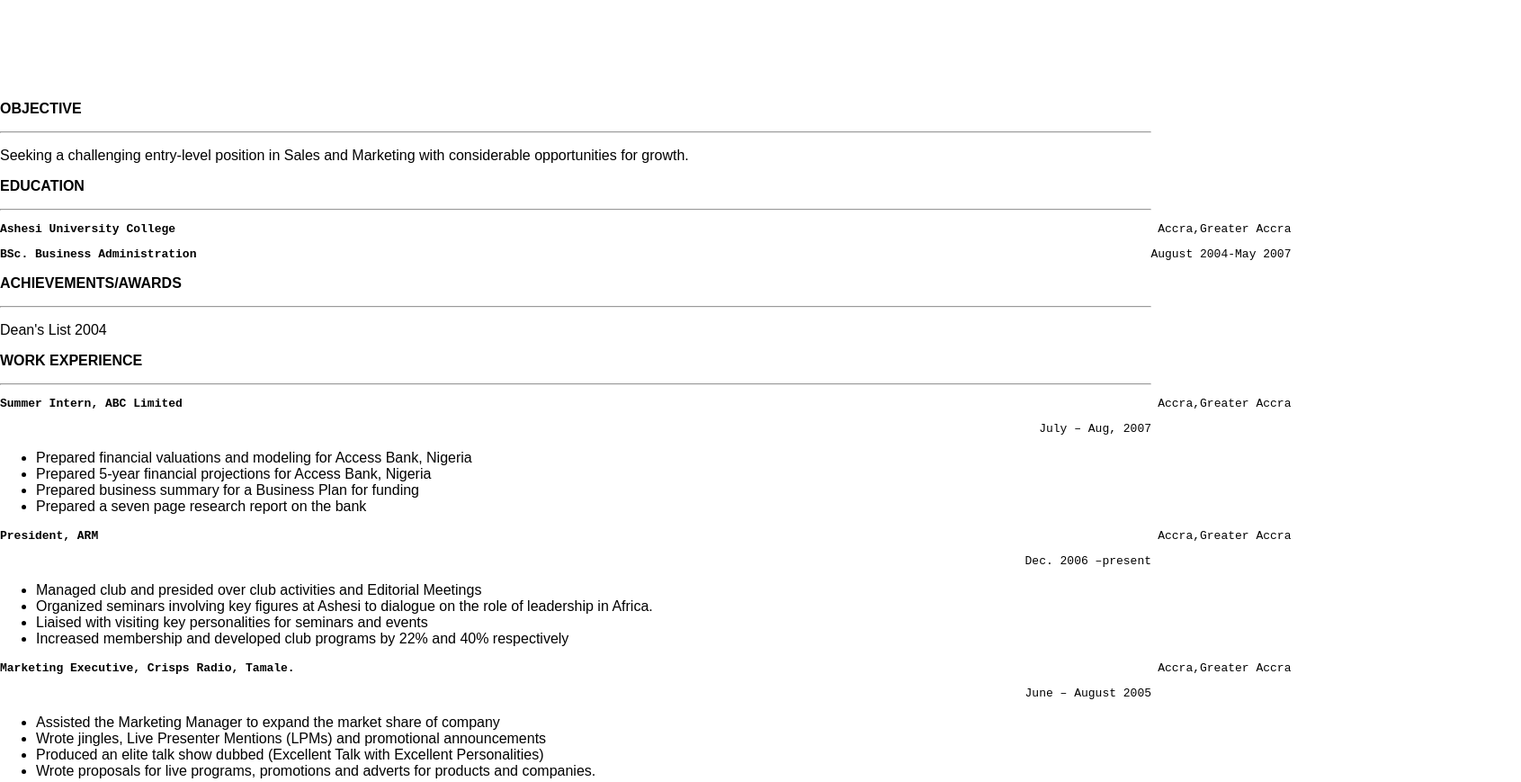
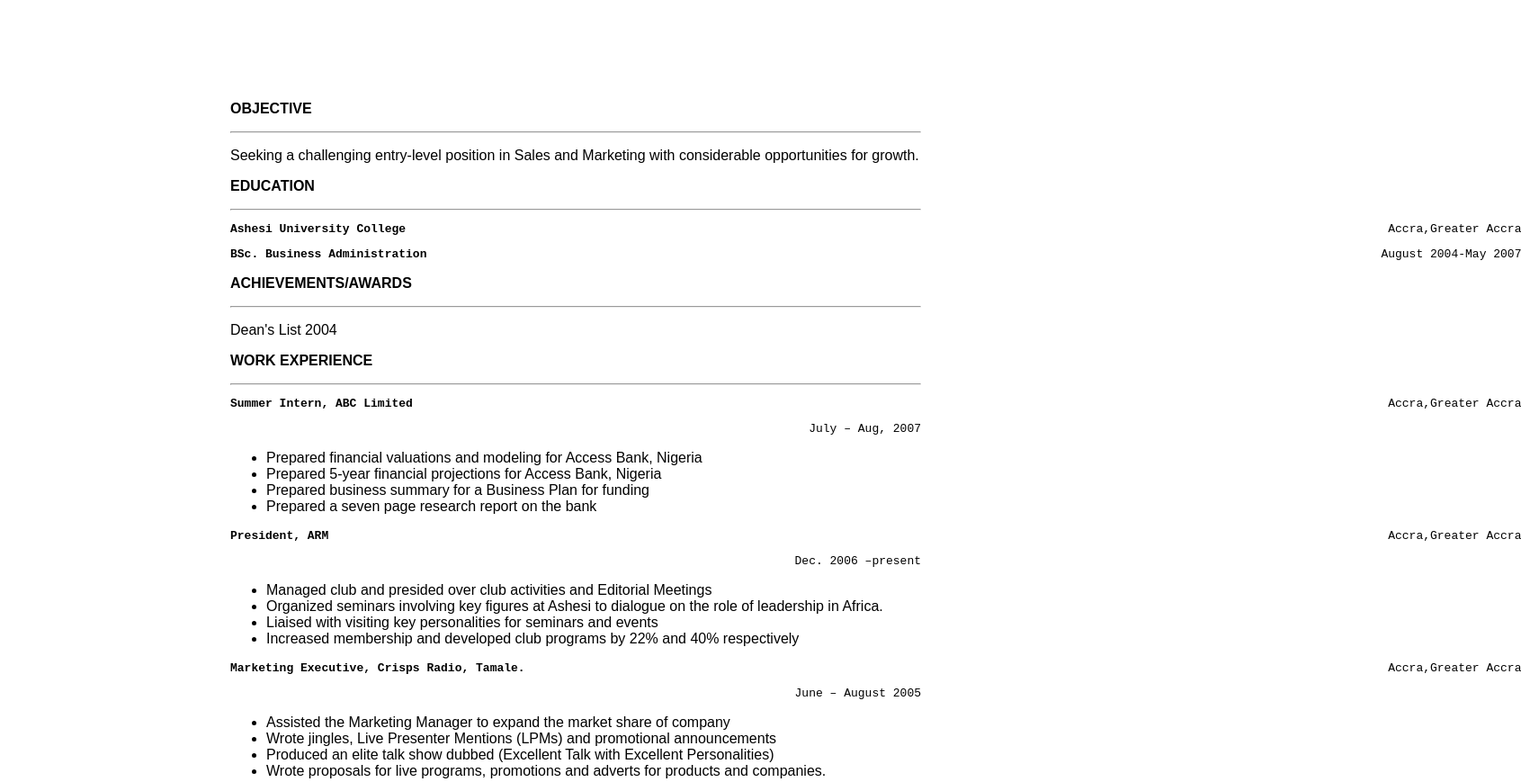
Before and after one commit to pkob1/cv_assignment, a plain HTML site: page cv.html in a window 1280 px wide. Shown: the top 869 px of the page at 90% size, 1691 px wide, since content can reach past the window. Drawn offline with Linux system fonts and the light colour scheme.

Commit message:
Finished Work

```diff
--- a/cv.html
+++ b/cv.html
@@ -6,7 +6,7 @@
     <link rel = "stylesheet" href = "styles.css" type = "text/css">
     <title>CV Page</title>
 </head>
-<body>
+<body style="width: 60%; margin: auto;">
     <div style="text-align: center; line-height: 100%;">
     <p style="font-size: 100%;"><strong><span id="data1" style="text-align: center;">First Name</span>
     <span id="data2" style="text-align: center;">Middle Name</span>
```
